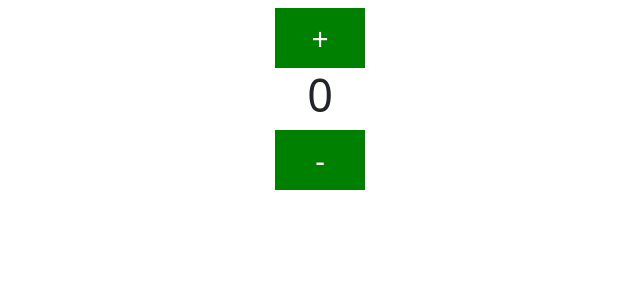
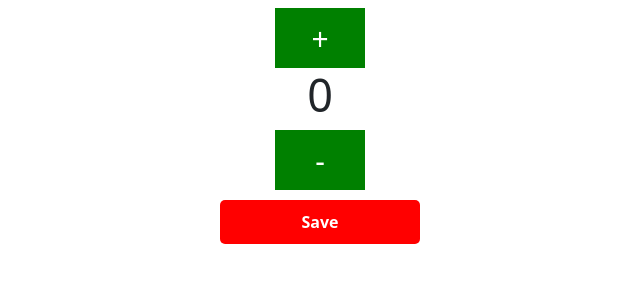
Before and after one commit to Avinash-Rajak/counter-app, a plain HTML site: page index.html in a window 1280 px wide. Shown: the part 128-410 px from the top of the page, without its empty margins (320-960 px from the left). Drawn offline with nearby package versions, Linux system fonts and the light colour scheme.

Commit message:
data saving button enabled

```diff
--- a/index.html
+++ b/index.html
@@ -19,6 +19,10 @@
         <button onclick="increment()">+</button>
         <h2 id="counter">0</h2>
         <button onclick="decrement()">-</button>
+        <br>
+        <div class="btn btn-primary" onclick="save()">
+          Save
+        </div>
     </div>
         <script src="index.js"></script>
 
--- a/index.js
+++ b/index.js
@@ -13,3 +13,7 @@ function decrement(){
     countEl.innerText = count
     console.log (count)
 }
+
+function save(){
+    console.log(count)
+}
--- a/style.css
+++ b/style.css
@@ -22,3 +22,20 @@ button:hover {
     background-color:greenyellow;
     color: grey;
 }
+
+.btn-primary{
+    margin-top: 10px;
+    border: none;
+    padding-top: 10px;
+    padding-bottom: 10px;
+    color: white;
+    font-weight: bold;
+    width: 200px;
+    margin-bottom: 5px;
+    border-radius: 5px;
+    background-color: red;
+ }
+
+ .btn-primary:hover{
+     background-color: red;
+ }
```
